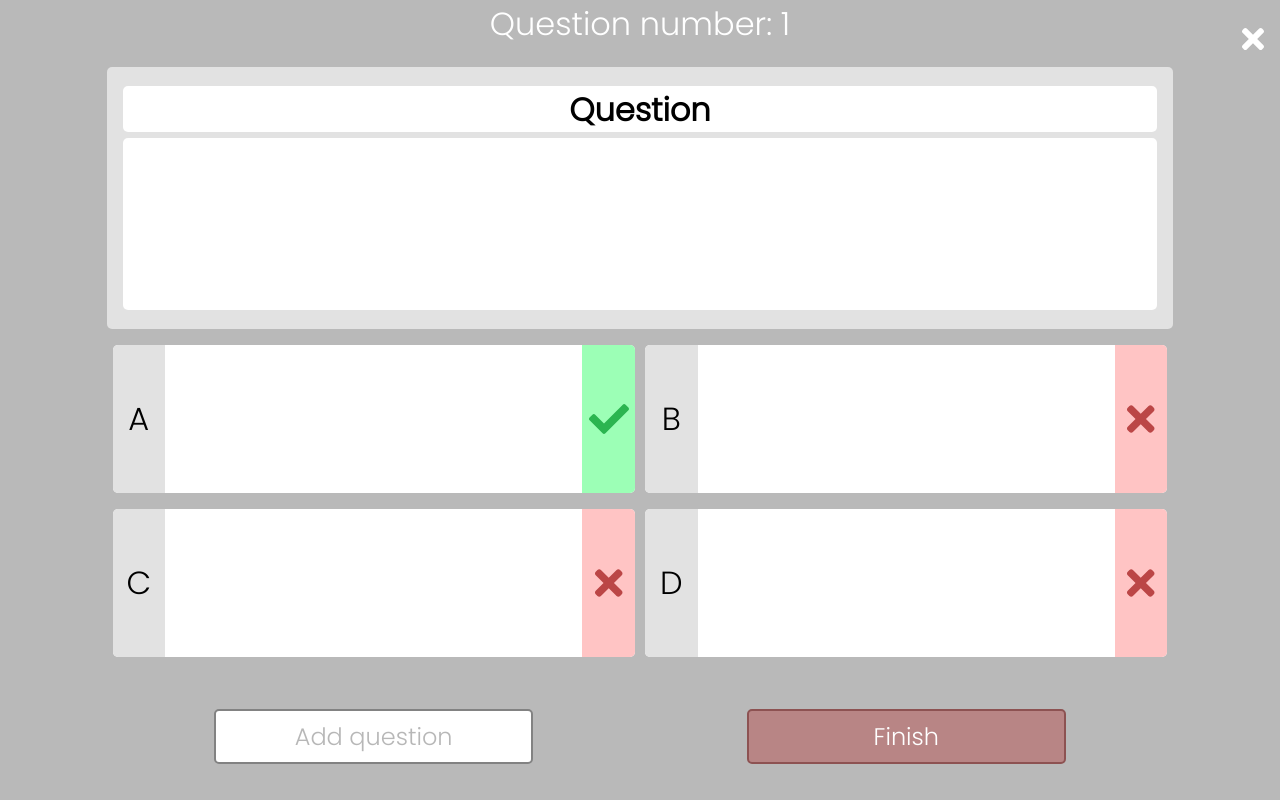
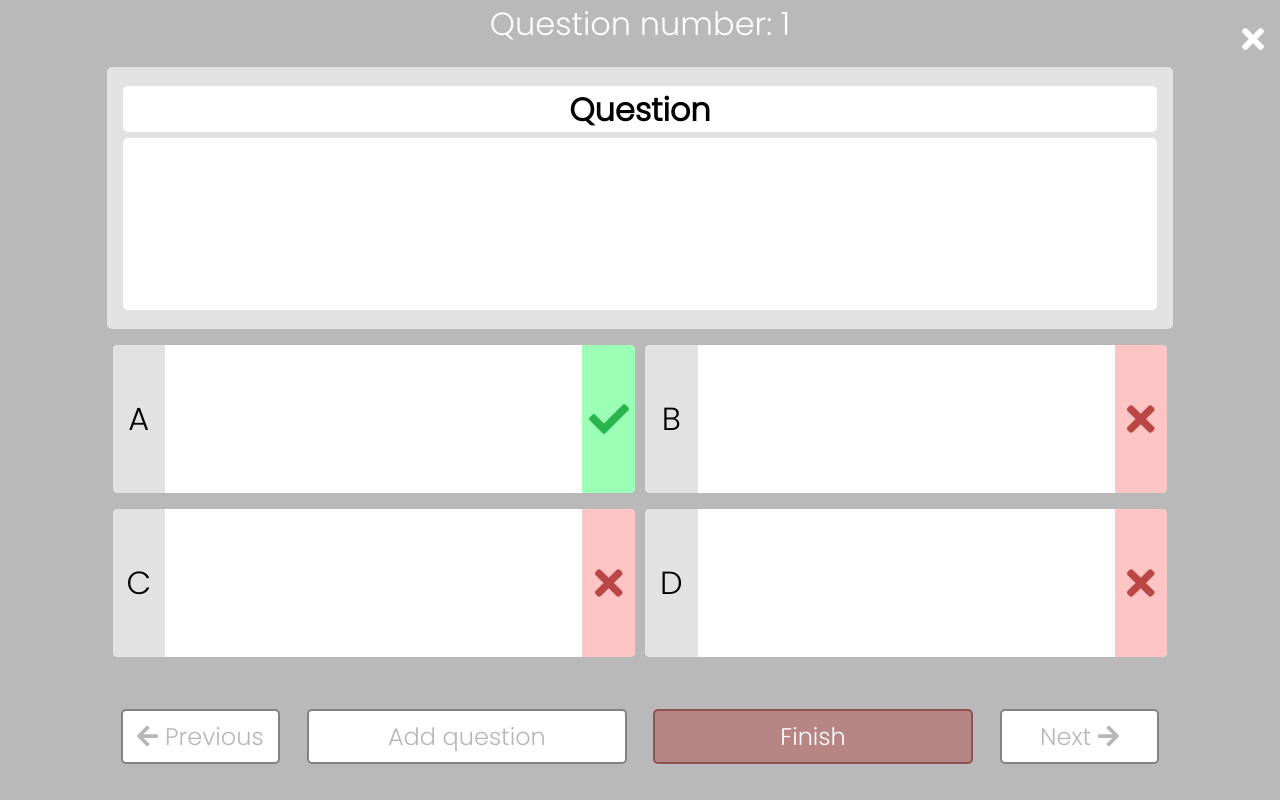
Before and after one commit to Centmsn/quiz-generator, a Next.js app: page /Dashboard/newquiz in a window 1280 px wide. Built offline with nearby package versions, Linux system fonts and the light colour scheme.

Commit message:
user can now edit questions when creating new quiz

```diff
--- a/components/Button/index.js
+++ b/components/Button/index.js
@@ -27,6 +27,7 @@ const Button = ({
 
   let btnSize;
 
+  if (size === "xsmall") btnSize = "15%";
   if (size === "small") btnSize = "30%";
   if (size === "medium") btnSize = "60%";
   if (size === "large") btnSize = "75%";
@@ -85,7 +86,7 @@ Button.propTypes = {
   /**
    * Button size; Use "small" / "medium" / "large"
    */
-  size: PropTypes.oneOf(["small", "medium", "large"]),
+  size: PropTypes.oneOf(["xsmall", "small", "medium", "large"]),
 };
 
 export default Button;
--- a/components/NewQuiz/AnswerForm/index.js
+++ b/components/NewQuiz/AnswerForm/index.js
@@ -2,14 +2,10 @@ import styles from "./index.module.scss";
 
 import { FontAwesomeIcon } from "@fortawesome/react-fontawesome";
 import { faCheck, faTimes } from "@fortawesome/free-solid-svg-icons";
-import { useState } from "react";
 import { LETTER_ENUM } from "consts";
 
-const AnswerForm = ({ value, setQuestion, setCorrect }) => {
-  const [isCorrect, setIsCorrect] = useState(0);
-
+const AnswerForm = ({ isCorrect, value, setQuestion, setCorrect }) => {
   const handleSetCorrectAnswer = index => {
-    setIsCorrect(index);
     setCorrect(index);
   };
 
--- a/context/QuizContext.js
+++ b/context/QuizContext.js
@@ -7,6 +7,7 @@ const TIME_CONTROL_DEFAULT = {
   limitType: null,
 };
 const QUESTIONS_DEFAULT = [];
+const CURRENT_QUESTION_DEFAULT = 0;
 
 /**
  * Functional react component - provides store for quizContext
@@ -15,18 +16,38 @@ const QUESTIONS_DEFAULT = [];
  */
 export const QuizContextProvider = ({ children }) => {
   const [questions, setQuestion] = useState(QUESTIONS_DEFAULT);
+  const [currentQuestion, setCurrentQuestion] = useState(
+    CURRENT_QUESTION_DEFAULT
+  );
   const [timeControl, setTimeControl] = useState(TIME_CONTROL_DEFAULT);
 
+  const handleCurrentQuestion = index => {
+    if (typeof index !== "number") {
+      throw new Error(
+        `Incorrect argument. Expected number instead got ${typeof index}`
+      );
+    }
+
+    setCurrentQuestion(index);
+  };
+
   /**
-   * Adds question to the quiz
+   * Add / edit question
    * @param {Object} questionObj - question object
+   * @param {Number} index - function will overwrite question located under provided index, instead of creating new one.
    * @returns {undefined}
    */
-  const handleAddQuestion = questionObj => {
+  const handleQuestionObject = (questionObj, index = null) => {
     // initial validation
     if (typeof questionObj !== "object") {
       throw new Error(
         `Incorrect argument. Expected object instead got ${typeof questionObj}`
+      );
+    }
+
+    if (index < 0 || index > questions.length) {
+      throw new Error(
+        `Incorrect argument. Index cannot be smaller than 0 or greater than current quiz length`
       );
     }
 
@@ -41,6 +62,17 @@ export const QuizContextProvider = ({ children }) => {
       throw new Error(
         "Incorrect argument. Check question object passed to the function."
       );
+    }
+
+    // edit existing question
+    if (index !== null) {
+      setQuestion(prev => {
+        const newState = [...prev];
+        newState[index] = questionObj;
+
+        return newState;
+      });
+      return;
     }
 
     // add question
@@ -101,8 +133,10 @@ export const QuizContextProvider = ({ children }) => {
       value={{
         questions,
         timeControl,
+        current: currentQuestion,
         setTimeControl: handleTimeControl,
-        addQuestion: handleAddQuestion,
+        setCurrentQuestion: handleCurrentQuestion,
+        manageQuestion: handleQuestionObject,
         reset: handleReset,
       }}
     >
--- a/pages/Dashboard/newquiz/index.js
+++ b/pages/Dashboard/newquiz/index.js
@@ -12,7 +12,11 @@ import QuizSettingsForm from "components/NewQuiz/QuizSettingsForm";
 import Spinner from "components/Spinner";
 import { useHttpRequest } from "hooks/useHttpRequest";
 import { FontAwesomeIcon } from "@fortawesome/react-fontawesome";
-import { faTimes } from "@fortawesome/free-solid-svg-icons";
+import {
+  faTimes,
+  faArrowLeft,
+  faArrowRight,
+} from "@fortawesome/free-solid-svg-icons";
 
 const INITIAL_ANSWERS = {
   0: "",
@@ -26,27 +30,54 @@ const newQuiz = () => {
   const [answers, setAnswers] = useState(INITIAL_ANSWERS);
   const [correct, setCorrect] = useState(0);
   const [isModalVisible, setIsModalVisible] = useState(false);
-  const { questions, addQuestion, reset, timeControl } = useContext(
-    QuizContext
-  );
+  const {
+    questions,
+    manageQuestion,
+    reset,
+    timeControl,
+    current,
+    setCurrentQuestion,
+  } = useContext(QuizContext);
   const { loading, error, sendRequest } = useHttpRequest();
 
   const router = useRouter();
 
-  const handleAddQuestion = () => {
+  const handleQuestion = () => {
     const questionObject = {
       answers,
       question,
       correct,
     };
 
+    // if current question is not last question
+    if (current !== questions.length) {
+      manageQuestion(questionObject, current);
+      return;
+    }
+
+    setCurrentQuestion(questions.length + 1);
+
     // add question
-    addQuestion(questionObject);
+    manageQuestion(questionObject);
 
     //reset forms after the question is submitted
     setAnswers(INITIAL_ANSWERS);
     setQuestion("");
     setCorrect(0);
+  };
+
+  const handleFillForms = index => {
+    if (index < 0 || index > questions.length) {
+      return;
+    }
+    setCurrentQuestion(index);
+
+    // fill question and answer forms
+    const answers = questions[index]?.answers || INITIAL_ANSWERS;
+
+    setAnswers(answers);
+    setCorrect(questions[index]?.correct || 0);
+    setQuestion(questions[index]?.question || "");
   };
 
   const handleSetCorrect = index => {
@@ -90,13 +121,22 @@ const newQuiz = () => {
     reset();
   };
 
-  const isButtonDisabled = !(
+  const addBtnDisabled = !(
     question.length > 4 &&
     answers[0] &&
     answers[1] &&
     answers[2] &&
     answers[3]
   );
+
+  const updateBtnDisabled =
+    (question === questions[current]?.question &&
+      answers[0] === questions[current]?.answers[0] &&
+      answers[1] === questions[current]?.answers[1] &&
+      answers[2] === questions[current]?.answers[2] &&
+      answers[3] === questions[current]?.answers[3] &&
+      correct === questions[current]?.correct) ||
+    addBtnDisabled;
 
   return (
     <div className={styles.container}>
@@ -108,10 +148,11 @@ const newQuiz = () => {
       </Link>
 
       <div className={styles.questionNumber}>
-        Question number: {questions.length + 1}
+        Question number: {current + 1}
       </div>
       <QuestionForm value={question} setQuestion={handleSetQuestion} />
       <AnswerForm
+        isCorrect={correct}
         value={answers}
         setQuestion={handleSetAnswer}
         setCorrect={handleSetCorrect}
@@ -119,12 +160,23 @@ const newQuiz = () => {
 
       <div className={styles.btnContainer}>
         <Button
+          size="xsmall"
+          onClick={() => handleFillForms(current - 1)}
+          disabled={current - 1 < 0}
+        >
+          <FontAwesomeIcon icon={faArrowLeft} /> Previous
+        </Button>
+
+        <Button
           size="small"
-          onClick={handleAddQuestion}
-          disabled={isButtonDisabled}
+          onClick={handleQuestion}
+          disabled={
+            current === questions.length ? addBtnDisabled : updateBtnDisabled
+          }
         >
-          Add question
+          {current === questions.length ? "Add question" : "Update question"}
         </Button>
+
         <Button
           size="small"
           danger
@@ -132,6 +184,14 @@ const newQuiz = () => {
           disabled={!questions.length}
         >
           Finish
+        </Button>
+
+        <Button
+          size="xsmall"
+          onClick={() => handleFillForms(current + 1)}
+          disabled={current + 1 > questions.length}
+        >
+          Next <FontAwesomeIcon icon={faArrowRight} />
         </Button>
       </div>
 
```
